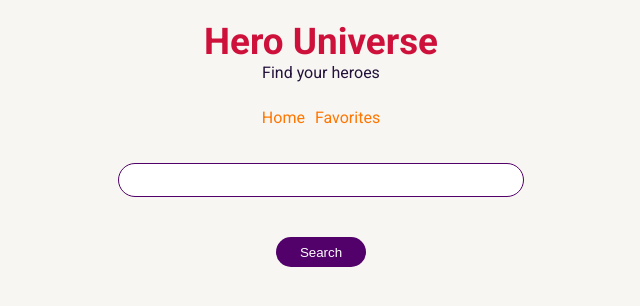
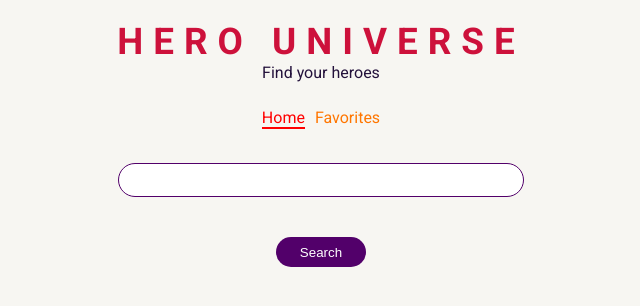
Before and after one commit to omdev420/cup-assignment-2, a React (Create React App) app: page / in a window 1280 px wide. Shown: the top 306 px of the page, without its empty margins (319-959 px from the left). Built offline with nearby package versions, Linux system fonts and the light colour scheme.

Commit message:
created few styles

```diff
--- a/src/components/Nav.js
+++ b/src/components/Nav.js
@@ -1,5 +1,6 @@
 import React from 'react';
-import { Link } from 'react-router-dom';
+import { Link, useLocation } from 'react-router-dom';
+import styled from 'styled-components';
 
 const LINKS = [
   { to: '/', text: 'Home' },
@@ -7,12 +8,23 @@ const LINKS = [
 ];
 
 const Nav = () => {
+  const location = useLocation();
+
   return (
     <div>
       <ul>
         {LINKS.map(link => (
           <li key={link.to}>
-            <Link to={link.to}>{link.text}</Link>
+            <Links
+              to={link.to}
+              className={
+                link.to === location.pathname
+                  ? 'active'
+                  : ''
+              }
+            >
+              {link.text}
+            </Links>
           </li>
         ))}
       </ul>
@@ -21,3 +33,10 @@ const Nav = () => {
 };
 
 export default Nav;
+
+const Links = styled(Link)`
+  &.active {
+    color: red;
+    border-bottom: 2px solid red;
+  }
+`;
--- a/src/components/Title.js
+++ b/src/components/Title.js
@@ -13,8 +13,10 @@ const Title = ({ title, subtitle }) => {
 const Head = styled.div`
   h1 {
     font-size: 2.3rem;
-    margin: 20px 0 0 0;
+    margin: 20px 0 0px 0;
     color: #cd113b;
+    text-transform: uppercase;
+    letter-spacing: 10px;
   }
 
   p {
```
